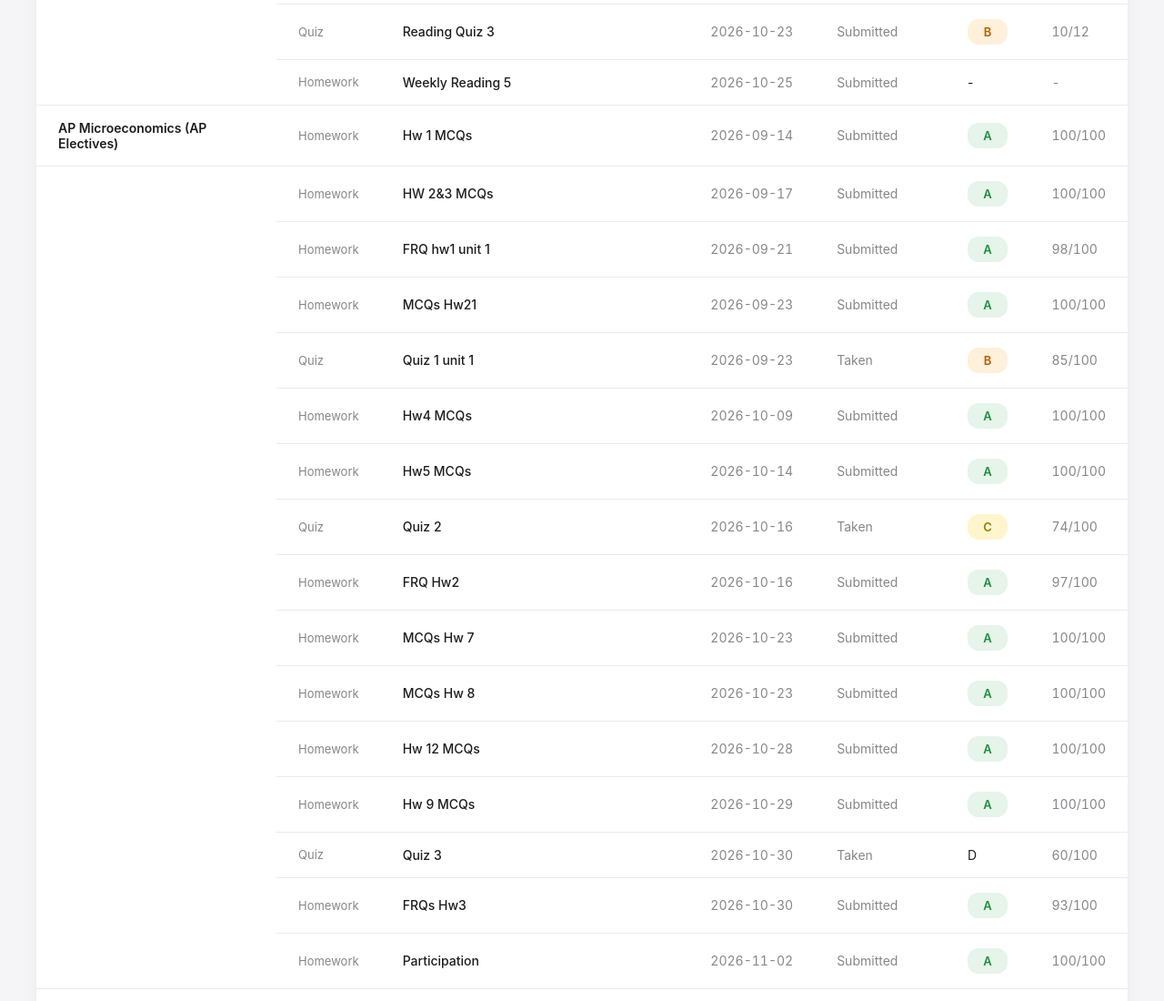
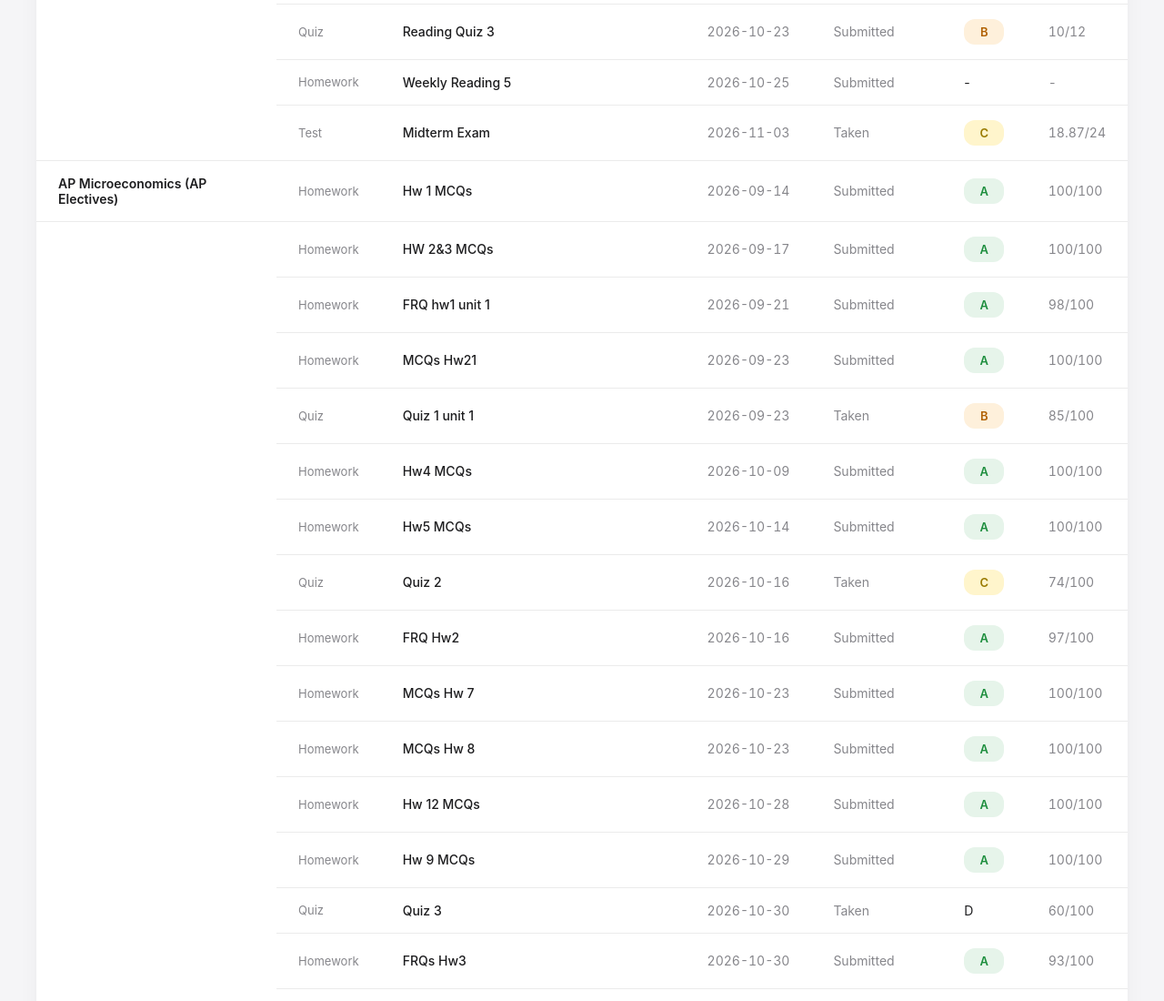
Before and after one commit to vzhang-dev/MichaelY, a plain HTML site: page homework_status.html in a window 1280 px wide. Shown: the part 1700-2800 px from the top of the page at 91% size. Drawn offline with Linux system fonts and the light colour scheme.

Commit message:
Add files via upload

```diff
--- a/homework_status.html
+++ b/homework_status.html
@@ -354,7 +354,7 @@
         <div class="refresh-time">
             <svg width="14" height="14" viewBox="0 0 24 24" fill="none" stroke="currentColor" stroke-width="2" stroke-linecap="round" stroke-linejoin="round" style="opacity:0.7"><polyline points="23 4 23 10 17 10"></polyline><polyline points="1 20 1 14 7 14"></polyline><path d="M3.51 9a9 9 0 0 1 14.85-3.36L23 10M1 14l4.64 4.36A9 9 0 0 0 20.49 15"></path></svg>
             <span class="time-label">Updated:</span>
-            <span class="time-value" id="refresh-time">2026-11-10 15:43</span>
+            <span class="time-value" id="refresh-time">2026-11-16 09:10</span>
         </div>
     </div>
 
@@ -627,6 +627,16 @@
     },
     {
         "id": "t15",
+        "class": "AP English Language & Composition (AP Electives)",
+        "type": "Test",
+        "task": "Midterm Exam",
+        "due": "2026-11-03",
+        "status": "Taken",
+        "grade": "C",
+        "score": "18.87/24"
+    },
+    {
+        "id": "t16",
         "class": "Chinese Language Arts I",
         "type": "Homework",
         "task": "第一周随笔作业",
@@ -636,7 +646,7 @@
         "score": ""
     },
     {
-        "id": "t16",
+        "id": "t17",
         "class": "Chinese Language Arts I",
         "type": "Homework",
         "task": "语文早读小测1",
@@ -646,7 +656,7 @@
         "score": ""
     },
     {
-        "id": "t17",
+        "id": "t18",
         "class": "Chinese Language Arts I",
         "type": "Homework",
         "task": "第二周随笔作业",
@@ -656,7 +666,7 @@
         "score": ""
     },
     {
-        "id": "t18",
+        "id": "t19",
         "class": "Chinese Language Arts I",
         "type": "Homework",
         "task": "《峨日朵雪峰之侧》与《立在地球边上放号》联读学案",
@@ -666,7 +676,7 @@
         "score": "95/100"
     },
     {
-        "id": "t19",
+        "id": "t20",
         "class": "Chinese Language Arts I",
         "type": "Homework",
         "task": "第三周批注作业",
@@ -676,7 +686,7 @@
         "score": ""
     },
     {
-        "id": "t20",
+        "id": "t21",
         "class": "Chinese Language Arts I",
         "type": "Homework",
         "task": "第四周美文小报——探究小论文",
@@ -686,7 +696,7 @@
         "score": "100/100"
     },
     {
-        "id": "t21",
+        "id": "t22",
         "class": "Chinese Language Arts I",
         "type": "Homework",
         "task": "背诵《赤壁赋》",
@@ -696,7 +706,7 @@
         "score": "92/100"
     },
     {
-        "id": "t22",
+        "id": "t23",
         "class": "Chinese Language Arts I",
         "type": "Homework",
         "task": "秋叶诗歌创作",
@@ -706,7 +716,7 @@
         "score": "100/100"
     },
     {
-        "id": "t23",
+        "id": "t24",
         "class": "Chinese Language Arts I",
         "type": "Homework",
         "task": "期中模拟练习卷做+订正",
@@ -716,7 +726,7 @@
         "score": "100/100"
     },
     {
-        "id": "t24",
+        "id": "t25",
         "class": "Chinese Language Arts I",
         "type": "Homework",
         "task": "第五周随笔《地坛回响》",
@@ -726,7 +736,7 @@
         "score": ""
     },
     {
-        "id": "t25",
+        "id": "t26",
         "class": "Chinese Language Arts I",
         "type": "Test",
         "task": "期中考试",
@@ -736,7 +746,7 @@
         "score": "84/120"
     },
     {
-        "id": "t26",
+        "id": "t27",
         "class": "Geography I",
         "type": "Homework",
         "task": "Geologic Poster",
@@ -746,7 +756,7 @@
         "score": "18/20"
     },
     {
-        "id": "t27",
+        "id": "t28",
         "class": "Geography I",
         "type": "Homework",
         "task": "Phase of the moon observation",
@@ -756,7 +766,7 @@
         "score": "17/20"
     },
     {
-        "id": "t28",
+        "id": "t29",
         "class": "Geography I",
         "type": "Homework",
         "task": "单元练习",
@@ -766,7 +776,17 @@
         "score": "10/10"
     },
     {
-        "id": "t29",
+        "id": "t30",
+        "class": "Geography I",
+        "type": "Test",
+        "task": "期中考试",
+        "due": "2026-11-06",
+        "status": "Taken",
+        "grade": "B",
+        "score": "85/100"
+    },
+    {
+        "id": "t31",
         "class": "Politics",
         "type": "Homework",
         "task": "必修一第一课作业",
@@ -776,7 +796,7 @@
         "score": "100/100"
     },
     {
-        "id": "t30",
+        "id": "t32",
         "class": "Politics",
         "type": "Test",
         "task": "期中考试",
@@ -786,7 +806,7 @@
         "score": "88/100"
     },
     {
-        "id": "t31",
+        "id": "t33",
         "class": "Politics",
         "type": "Test",
         "task": "期末附加部分",
@@ -796,7 +816,7 @@
         "score": ""
     },
     {
-        "id": "t32",
+        "id": "t34",
         "class": "AP Microeconomics (AP Electives)",
         "type": "Homework",
         "task": "Hw 1 MCQs",
@@ -806,7 +826,7 @@
         "score": "100/100"
     },
     {
-        "id": "t33",
+        "id": "t35",
         "class": "AP Microeconomics (AP Electives)",
         "type": "Homework",
         "task": "HW 2&3 MCQs",
@@ -816,7 +836,7 @@
         "score": "100/100"
     },
     {
-        "id": "t34",
+        "id": "t36",
         "class": "AP Microeconomics (AP Electives)",
         "type": "Homework",
         "task": "FRQ hw1 unit 1",
@@ -826,7 +846,7 @@
         "score": "98/100"
     },
     {
-        "id": "t35",
+        "id": "t37",
         "class": "AP Microeconomics (AP Electives)",
         "type": "Homework",
         "task": "MCQs Hw21",
@@ -836,7 +856,7 @@
         "score": "100/100"
     },
     {
-        "id": "t36",
+        "id": "t38",
         "class": "AP Microeconomics (AP Electives)",
         "type": "Quiz",
         "task": "Quiz 1 unit 1",
@@ -846,7 +866,7 @@
         "score": "85/100"
     },
     {
-        "id": "t37",
+        "id": "t39",
         "class": "AP Microeconomics (AP Electives)",
         "type": "Homework",
         "task": "Hw4 MCQs",
@@ -856,7 +876,7 @@
         "score": "100/100"
     },
     {
-        "id": "t38",
+        "id": "t40",
         "class": "AP Microeconomics (AP Electives)",
         "type": "Homework",
         "task": "Hw5 MCQs",
@@ -866,7 +886,7 @@
         "score": "100/100"
     },
     {
-        "id": "t39",
+        "id": "t41",
         "class": "AP Microeconomics (AP Electives)",
         "type": "Quiz",
         "task": "Quiz 2",
@@ -876,7 +896,7 @@
         "score": "74/100"
     },
     {
-        "id": "t40",
+        "id": "t42",
         "class": "AP Microeconomics (AP Electives)",
         "type": "Homework",
         "task": "FRQ Hw2",
@@ -886,7 +906,7 @@
         "score": "97/100"
     },
     {
-        "id": "t41",
+        "id": "t43",
         "class": "AP Microeconomics (AP Electives)",
         "type": "Homework",
         "task": "MCQs Hw 7",
@@ -896,7 +916,7 @@
         "score": "100/100"
     },
     {
-        "id": "t42",
+        "id": "t44",
         "class": "AP Microeconomics (AP Electives)",
         "type": "Homework",
         "task": "MCQs Hw 8",
@@ -906,7 +926,7 @@
         "score": "100/100"
     },
     {
-        "id": "t43",
+        "id": "t45",
         "class": "AP Microeconomics (AP Electives)",
         "type": "Homework",
         "task": "Hw 12 MCQs",
@@ -916,7 +936,7 @@
         "score": "100/100"
     },
     {
-        "id": "t44",
+        "id": "t46",
         "class": "AP Microeconomics (AP Electives)",
         "type": "Homework",
         "task": "Hw 9 MCQs",
@@ -926,7 +946,7 @@
         "score": "100/100"
     },
     {
-        "id": "t45",
+        "id": "t47",
         "class": "AP Microeconomics (AP Electives)",
         "type": "Quiz",
         "task": "Quiz 3",
@@ -936,7 +956,7 @@
         "score": "60/100"
     },
     {
-        "id": "t46",
+        "id": "t48",
         "class": "AP Microeconomics (AP Electives)",
         "type": "Homework",
         "task": "FRQs Hw3",
@@ -946,7 +966,7 @@
         "score": "93/100"
     },
     {
-        "id": "t47",
+        "id": "t49",
         "class": "AP Microeconomics (AP Electives)",
         "type": "Homework",
         "task": "Participation",
@@ -956,7 +976,17 @@
         "score": "100/100"
     },
     {
-        "id": "t48",
+        "id": "t50",
+        "class": "AP Microeconomics (AP Electives)",
+        "type": "Test",
+        "task": "Mid-term exam",
+        "due": "2026-11-13",
+        "status": "Taken",
+        "grade": "A",
+        "score": "100/100"
+    },
+    {
+        "id": "t51",
         "class": "AP Physics 1",
         "type": "Homework",
         "task": "NAME LIST",
@@ -966,7 +996,7 @@
         "score": "10/10"
     },
     {
-        "id": "t49",
+        "id": "t52",
         "class": "AP Physics 1",
         "type": "Homework",
         "task": "kinematics classwork1",
@@ -976,7 +1006,7 @@
         "score": "12/12"
     },
     {
-        "id": "t50",
+        "id": "t53",
         "class": "AP Physics 1",
         "type": "Quiz",
         "task": "kinematics 1 quiz",
@@ -986,7 +1016,7 @@
         "score": "13.5/18"
     },
     {
-        "id": "t51",
+        "id": "t54",
         "class": "AP Physics 1",
         "type": "Homework",
         "task": "kinematics classwork2",
@@ -996,7 +1026,7 @@
         "score": "12/12"
     },
     {
-        "id": "t52",
+        "id": "t55",
         "class": "AP Physics 1",
         "type": "Homework",
         "task": "Free body diagram",
@@ -1006,7 +1036,7 @@
         "score": "17/20"
     },
     {
-        "id": "t53",
+        "id": "t56",
         "class": "AP Physics 1",
         "type": "Unit Test",
         "task": "U1 kinematics 1 TEST",
@@ -1016,7 +1046,7 @@
         "score": "7/10"
     },
     {
-        "id": "t54",
+        "id": "t57",
         "class": "AP Physics 1",
         "type": "Quiz",
         "task": "U2 Dynamics quiz",
@@ -1026,7 +1056,7 @@
         "score": "15/19"
     },
     {
-        "id": "t55",
+        "id": "t58",
         "class": "AP Physics 1",
         "type": "Homework",
         "task": "Dynamics homework",
@@ -1036,7 +1066,7 @@
         "score": "12/12"
     },
     {
-        "id": "t56",
+        "id": "t59",
         "class": "AP Physics 1",
         "type": "Exam",
         "task": "Mid term exam",
@@ -1046,7 +1076,7 @@
         "score": "67/100"
     },
     {
-        "id": "t57",
+        "id": "t60",
         "class": "AP Physics 1",
         "type": "Homework",
         "task": "Circualr motion HM",
@@ -1056,7 +1086,7 @@
         "score": "12/12"
     },
     {
-        "id": "t58",
+        "id": "t61",
         "class": "Pre AP Biology",
         "type": "Homework",
         "task": "Ch1.3 study guide",
@@ -1066,7 +1096,7 @@
         "score": "29/30"
     },
     {
-        "id": "t59",
+        "id": "t62",
         "class": "Pre AP Biology",
         "type": "Quiz",
         "task": "Pre AP Biology Quiz 1(Ch1.1-1.3)",
@@ -1076,7 +1106,7 @@
         "score": "17/20"
     },
     {
-        "id": "t60",
+        "id": "t63",
         "class": "Pre AP Biology",
         "type": "Quiz",
         "task": "Pre AP Biology Quiz 2(Ch2.1-2.2)",
@@ -1086,7 +1116,7 @@
         "score": "18/20"
     },
     {
-        "id": "t61",
+        "id": "t64",
         "class": "Pre AP Biology",
         "type": "Unit Test",
         "task": "Chapter 2 macromolecules project",
@@ -1096,7 +1126,7 @@
         "score": "19/20"
     },
     {
-        "id": "t62",
+        "id": "t65",
         "class": "Pre AP Biology",
         "type": "Unit Test",
         "task": "Mock practice MCQ for Midterm exam S1",
@@ -1106,7 +1136,7 @@
         "score": "76/80"
     },
     {
-        "id": "t63",
+        "id": "t66",
         "class": "Pre AP Biology",
         "type": "Homework",
         "task": "Chapter3 cell organelle practice",
@@ -1116,7 +1146,7 @@
         "score": "49/50"
     },
     {
-        "id": "t64",
+        "id": "t67",
         "class": "Pre AP Biology",
         "type": "Test",
         "task": "PreAP Biology 第一学期期中测试",
@@ -1126,7 +1156,7 @@
         "score": "88/100"
     },
     {
-        "id": "t65",
+        "id": "t68",
         "class": "Pre AP Biology",
         "type": "Homework",
         "task": "Participation -Midterm Semester1",
@@ -1136,7 +1166,7 @@
         "score": "100/100"
     },
     {
-        "id": "t66",
+        "id": "t69",
         "class": "Pre AP Chemistry",
         "type": "Homework",
         "task": "Homework of summer holiday",
@@ -1146,7 +1176,7 @@
         "score": ""
     },
     {
-        "id": "t67",
+        "id": "t70",
         "class": "Pre AP Chemistry",
         "type": "Homework",
         "task": "Poster",
@@ -1156,7 +1186,7 @@
         "score": ""
     },
     {
-        "id": "t68",
+        "id": "t71",
         "class": "Pre AP Chemistry",
         "type": "Homework",
         "task": "Chapter 3 Homework",
@@ -1166,7 +1196,7 @@
         "score": "95/100"
     },
     {
-        "id": "t69",
+        "id": "t72",
         "class": "Pre AP Chemistry",
         "type": "Homework",
         "task": "Chapter 4 homework-1",
@@ -1176,7 +1206,7 @@
         "score": "96/100"
     },
     {
-        "id": "t70",
+        "id": "t73",
         "class": "Pre AP Chemistry",
         "type": "Homework",
         "task": "Chapter 4 homework-2",
@@ -1186,7 +1216,7 @@
         "score": "94/100"
     },
     {
-        "id": "t71",
+        "id": "t74",
         "class": "Pre AP Chemistry",
         "type": "Quiz",
         "task": "Quiz for Chapter 3 and 4",
@@ -1196,7 +1226,7 @@
         "score": "91/100"
     },
     {
-        "id": "t72",
+        "id": "t75",
         "class": "Pre AP Chemistry",
         "type": "Homework",
         "task": "Chapter 12 homework-1",
@@ -1206,7 +1236,7 @@
         "score": "98/100"
     },
     {
-        "id": "t73",
+        "id": "t76",
         "class": "Pre AP Chemistry",
         "type": "Homework",
         "task": "Summary of key points for Chapter 3&4",
@@ -1216,7 +1246,7 @@
         "score": "94/100"
     },
     {
-        "id": "t74",
+        "id": "t77",
         "class": "Pre AP Chemistry",
         "type": "Homework",
         "task": "Chapter 12 homework-2",
@@ -1226,7 +1256,7 @@
         "score": "96/100"
     },
     {
-        "id": "t75",
+        "id": "t78",
         "class": "Pre AP Chemistry",
         "type": "Homework",
         "task": "Chapter 12 homework-3",
@@ -1236,7 +1266,7 @@
         "score": "99/100"
     },
     {
-        "id": "t76",
+        "id": "t79",
         "class": "Pre AP Chemistry",
         "type": "Mid-Term",
         "task": "Midterm Exam",
@@ -1246,7 +1276,7 @@
         "score": "93/100"
     },
     {
-        "id": "t77",
+        "id": "t80",
         "class": "AP Pre- Calculus",
         "type": "Homework",
         "task": "Summer Holiday Homework",
@@ -1256,7 +1286,7 @@
         "score": "100/100"
     },
     {
-        "id": "t78",
+        "id": "t81",
         "class": "AP Pre- Calculus",
         "type": "Homework",
         "task": "1.1 Sets",
@@ -1266,7 +1296,7 @@
         "score": "92/100"
     },
     {
-        "id": "t79",
+        "id": "t82",
         "class": "AP Pre- Calculus",
         "type": "Homework",
         "task": "1.2 Simple Logic",
@@ -1276,7 +1306,7 @@
         "score": "93/100"
     },
     {
-        "id": "t80",
+        "id": "t83",
         "class": "AP Pre- Calculus",
         "type": "Homework",
         "task": "2.1 Function Homework",
@@ -1286,7 +1316,7 @@
         "score": "50/100"
     },
     {
-        "id": "t81",
+        "id": "t84",
         "class": "AP Pre- Calculus",
         "type": "Homework",
         "task": "1.3 Inequality Handout and Review",
@@ -1296,7 +1326,7 @@
         "score": ""
     },
     {
-        "id": "t82",
+        "id": "t85",
         "class": "AP Pre- Calculus",
         "type": "Quiz",
         "task": "Chapter 1 SA",
@@ -1306,7 +1336,7 @@
         "score": "70/100"
     },
     {
-        "id": "t83",
+        "id": "t86",
         "class": "AP Pre- Calculus",
         "type": "Homework",
         "task": "2.2 Graph of Function",
@@ -1316,7 +1346,7 @@
         "score": "99/100"
     },
     {
-        "id": "t84",
+        "id": "t87",
         "class": "AP Pre- Calculus",
         "type": "Homework",
         "task": "2.3.1 Odd and Even Functions",
@@ -1326,7 +1356,7 @@
         "score": "92/100"
     },
     {
-        "id": "t85",
+        "id": "t88",
         "class": "AP Pre- Calculus",
         "type": "Homework",
         "task": "2.3.2 Monototnicity of a Function",
@@ -1336,7 +1366,7 @@
         "score": "95/100"
     },
     {
-        "id": "t86",
+        "id": "t89",
         "class": "AP Pre- Calculus",
         "type": "Homework",
         "task": "Revision of Chapter 1 SA",
@@ -1346,7 +1376,7 @@
         "score": "100/100"
     },
     {
-        "id": "t87",
+        "id": "t90",
         "class": "AP Pre- Calculus",
         "type": "Homework",
         "task": "2.3.3 AROC",
@@ -1356,7 +1386,7 @@
         "score": "90/100"
     },
     {
-        "id": "t88",
+        "id": "t91",
         "class": "AP Pre- Calculus",
         "type": "Homework",
         "task": "National Holiday Homework - AP Classroom Quiz",
@@ -1366,7 +1396,7 @@
         "score": ""
     },
     {
-        "id": "t89",
+        "id": "t92",
         "class": "AP Pre- Calculus",
         "type": "Homework",
         "task": "2.4 Library of Functions",
@@ -1376,7 +1406,7 @@
         "score": "88/100"
     },
     {
-        "id": "t90",
+        "id": "t93",
         "class": "AP Pre- Calculus",
         "type": "Homework",
         "task": "2.5 Transformations",
@@ -1386,7 +1416,7 @@
         "score": "100/100"
     },
     {
-        "id": "t91",
+        "id": "t94",
         "class": "AP Pre- Calculus",
         "type": "Homework",
         "task": "2.6 Composite Functions",
@@ -1396,7 +1426,7 @@
         "score": "96/100"
     },
     {
-        "id": "t92",
+        "id": "t95",
         "class": "AP Pre- Calculus",
         "type": "Homework",
         "task": "3.1 Polynomial Functions",
@@ -1406,7 +1436,7 @@
         "score": "80/100"
     },
     {
-        "id": "t93",
+        "id": "t96",
         "class": "AP Pre- Calculus",
         "type": "Homework",
         "task": "3.2 Graph of Polynomials",
@@ -1416,7 +1446,7 @@
         "score": ""
     },
     {
-        "id": "t94",
+        "id": "t97",
         "class": "AP Pre- Calculus",
         "type": "Homework",
         "task": "3.3 The real zeros of polynomial functions",
@@ -1426,7 +1456,7 @@
         "score": ""
     },
     {
-        "id": "t95",
+        "id": "t98",
         "class": "AP Pre- Calculus",
         "type": "Quiz",
         "task": "Vocabulary Quiz",
@@ -1436,7 +1466,7 @@
         "score": "39/39"
     },
     {
-        "id": "t96",
+        "id": "t99",
         "class": "AP Pre- Calculus",
         "type": "Homework",
         "task": "3.5 Rational Functions",
@@ -1446,7 +1476,7 @@
         "score": ""
     },
     {
-        "id": "t97",
+        "id": "t100",
         "class": "AP Pre- Calculus",
         "type": "Homework",
         "task": "Midterm Practice",
@@ -1456,7 +1486,7 @@
         "score": "100/100"
     },
     {
-        "id": "t98",
+        "id": "t101",
         "class": "AP Pre- Calculus",
         "type": "Test",
         "task": "MIDTERM",
@@ -1470,18 +1500,18 @@
     const summaryData = [
     {
         "class": "AP English Language & Composition (AP Electives)",
-        "grade": "A",
-        "score": "95.29%"
+        "grade": "B",
+        "score": "82.98%"
     },
     {
         "class": "Chinese Language Arts I",
-        "grade": "A",
-        "score": "90.88%"
+        "grade": "B",
+        "score": "87.38%"
     },
     {
         "class": "Geography I",
-        "grade": "A",
-        "score": "90.00%"
+        "grade": "B",
+        "score": "86.67%"
     },
     {
         "class": "Politics",
@@ -1490,8 +1520,8 @@
     },
     {
         "class": "AP Microeconomics (AP Electives)",
-        "grade": "B",
-        "score": "87.56%"
+        "grade": "A",
+        "score": "91.38%"
     },
     {
         "class": "AP Physics 1",
```
